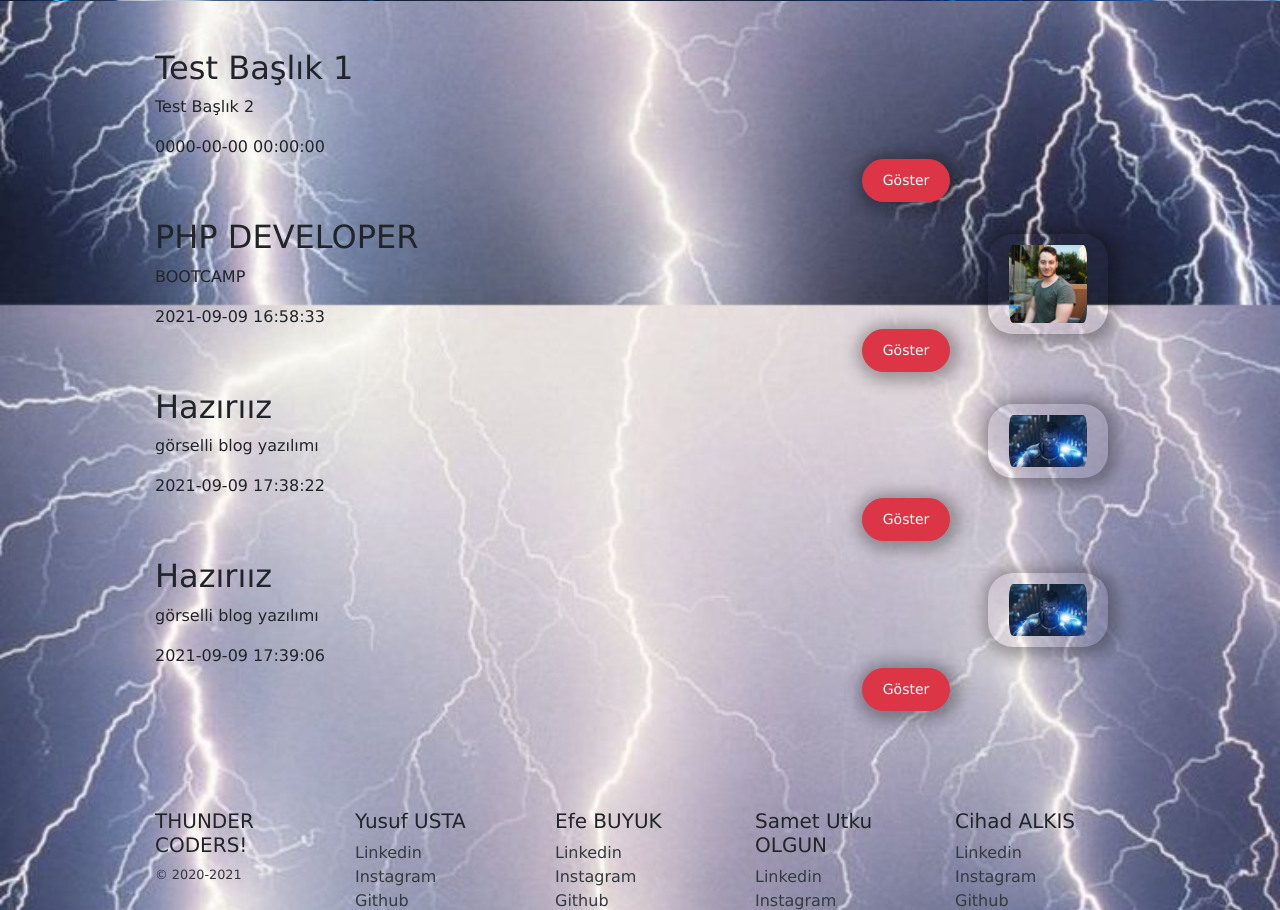
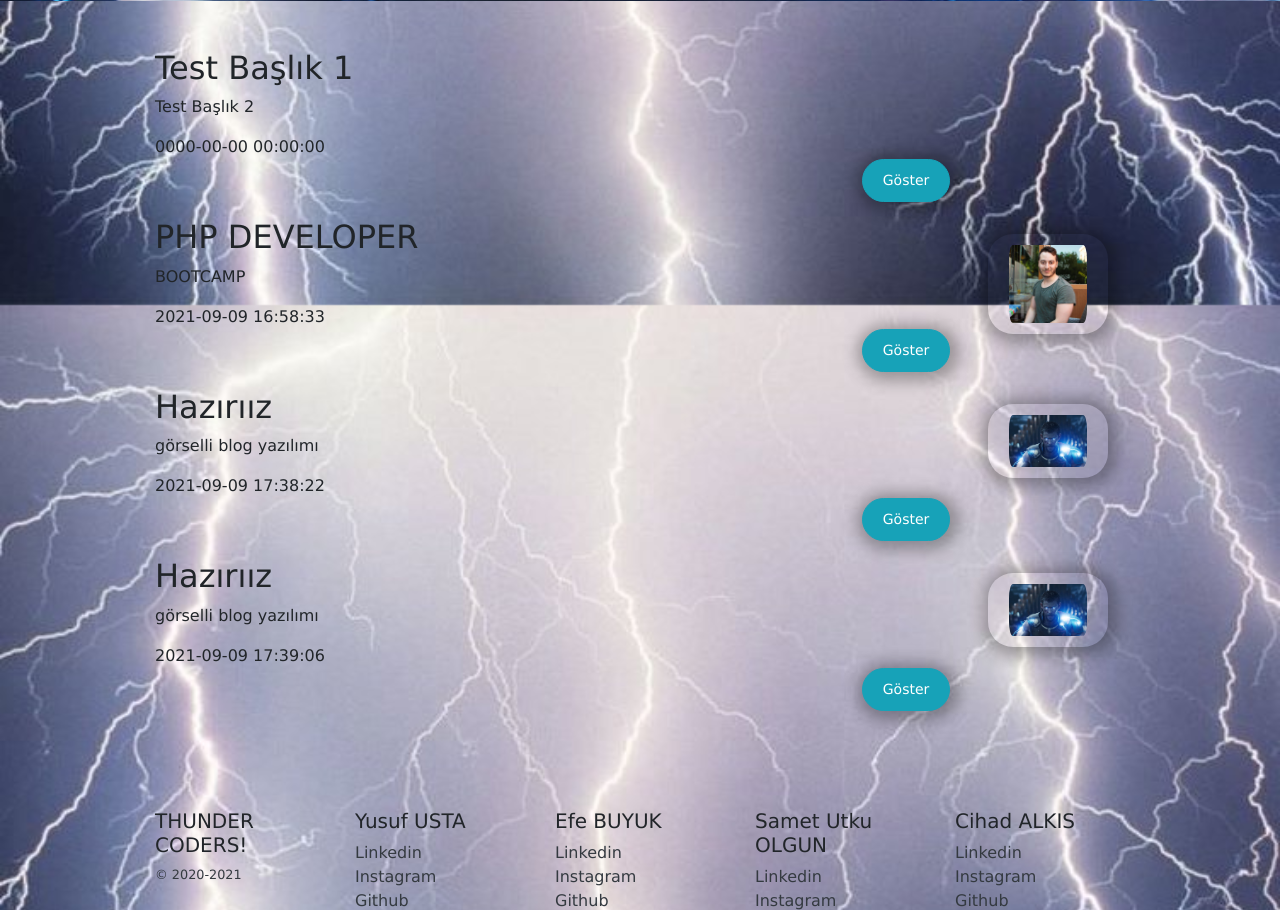
Before and after one commit to teknasyon-bootcamp/homework4-grup-6, a PHP site: page /index.php in a window 1280 px wide. Shown: the part 655-1565 px from the top of the page. Run offline with PHP 8.4, Linux system fonts and the light colour scheme; data comes from the database, SQL or seed files in the repository.

Commit message:
odev tamam

```diff
--- a/post.class.php
+++ b/post.class.php
@@ -96,7 +96,7 @@ class Post extends Db
 		<div class="time"><?php echo $data["Time"]; ?> </div>
 
 
-		<a class="btn btn-danger btn-sm float-right mx-2" href="<?php echo !empty(
+		<a class="btn btn-info btn-sm float-right mx-2" href="<?php echo !empty(
       $this->manage
   )
       ? "manage.php"
```
Also changed, not shown: other parts of post.class.php (+1 -1 lines).
